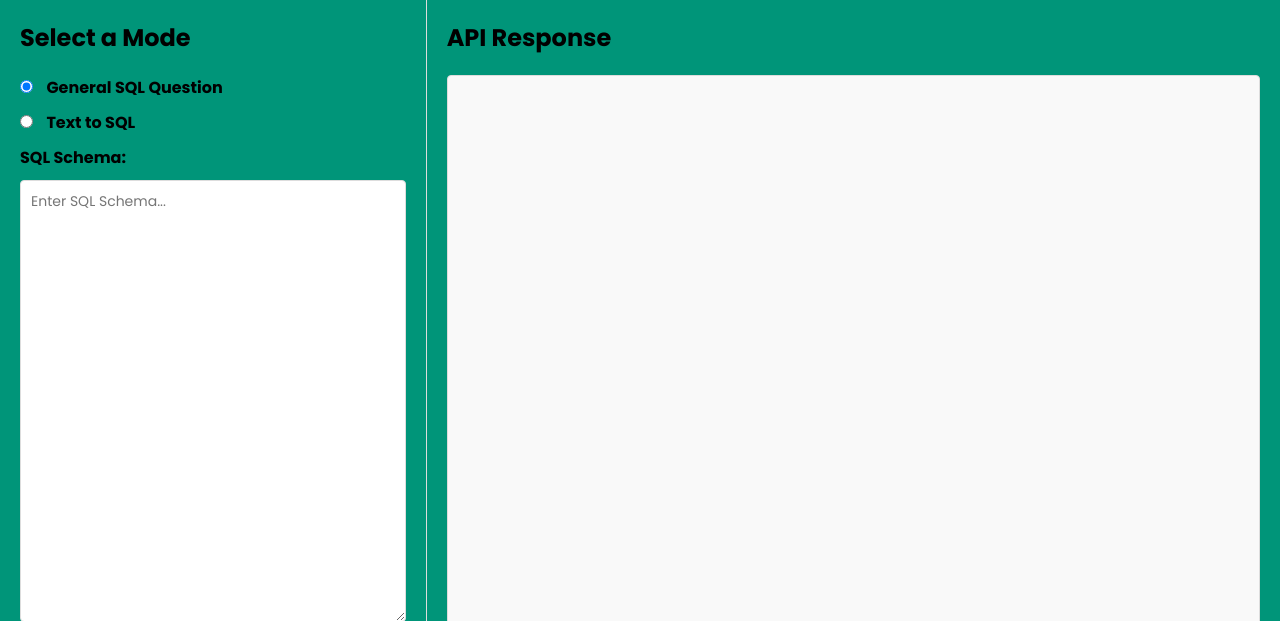
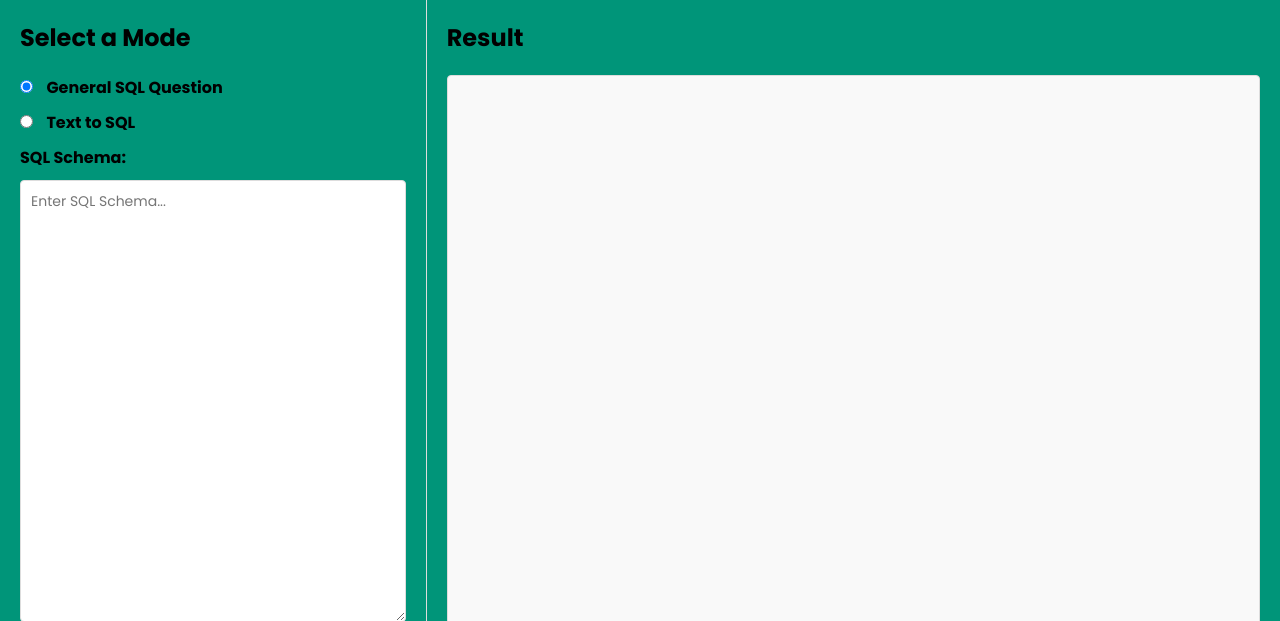
Before and after one commit to ritwikmath/tidb-hackathon-backend, a Flask app: page / in a window 1280 px wide. Shown: the top 621 px of the page. Run offline with Flask 3, Linux system fonts and the light colour scheme; some libraries are stand-ins or nearby versions.

Commit message:
updated html

```diff
--- a/src/templates/index.html
+++ b/src/templates/index.html
@@ -33,7 +33,7 @@
         </form>
     </div>
     <div class="right-side">
-        <h2>API Response</h2>
+        <h2>Result</h2>
         <div id="apiResponse">
             <!-- API response will be displayed here -->
         </div>
```
